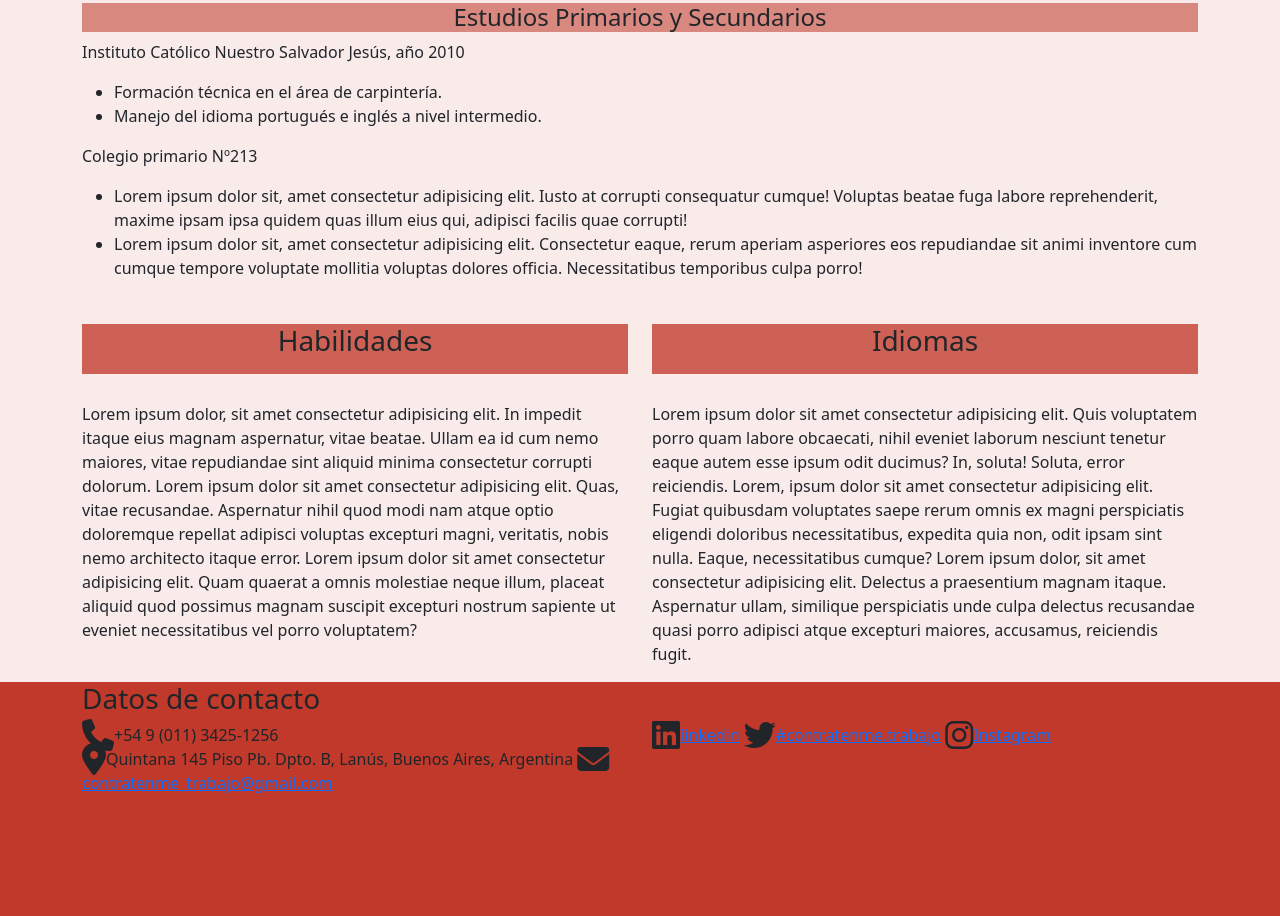
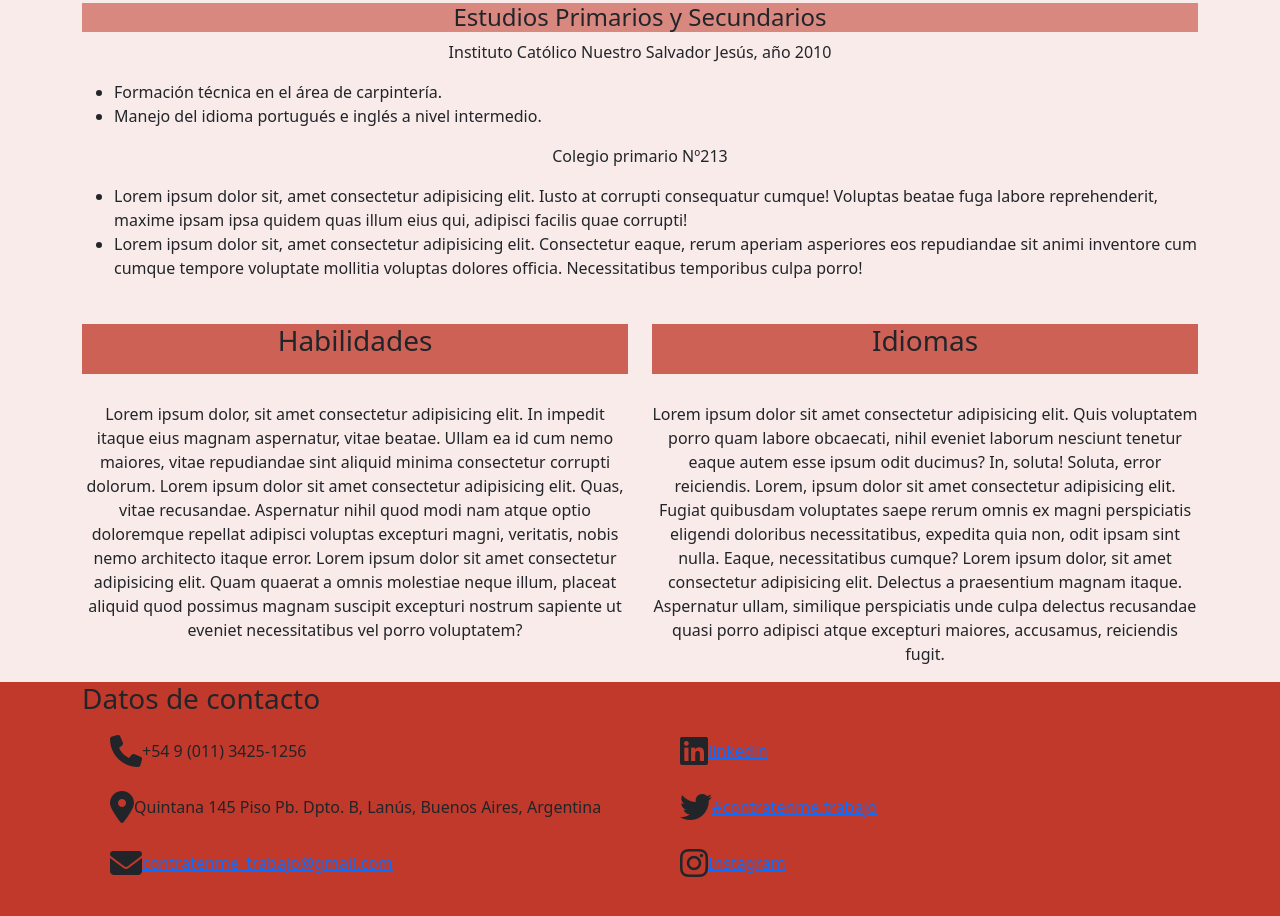
Before and after one commit to MorganHidden/ArgPro4.0, a plain HTML site: page curriculum/cv/index.html in a window 1280 px wide. Shown: the part 1726-2642 px from the top of the page. Drawn offline with nearby package versions, Linux system fonts and the light colour scheme.

Commit message:
poniendo en orden el footer porfin

```diff
--- a/curriculum/cv/index.html
+++ b/curriculum/cv/index.html
@@ -125,15 +125,29 @@
             </div>
             <div id="cuerpo-footer" class="container">
                 <div class="row">
-                    <div id="text-izq" class="col">
-                        <i class="fa-solid fa-phone fa-2xl"></i><span>+54 9 (011) 3425-1256</span><br>
+                    <!--telefono,direccion,email-->
+                    <div class="col">
+                        <div class="container">
+                        <i class="fa-solid fa-phone fa-2xl"></i><span>+54 9 (011) 3425-1256</span>
+                        </div>
+                        <div class="container">
                         <i class="fa-solid fa-location-dot fa-2xl"></i><span>Quintana 145 Piso Pb. Dpto. B, Lanús, Buenos Aires, Argentina</span>
+                        </div>
+                        <div class="container">
                         <i class="fa-solid fa-envelope fa-2xl"></i><a href="https://gmail.com" target="_blank" rel="external" hreflang="en" type="text/html">contratenme_trabajo@gmail.com</a>
                     </div>
-                    <div id="text-der" class="col">
+                    </div>
+                    <!--linkedin,twitter,instagram-->
+                    <div class="col">
+                        <div class="container">
                         <i class="fa-brands fa-linkedin fa-2xl"></i><a href="https://ar.linkedin.com/" target="_blank" rel="external" hreflang="en" type="text/html">linkedin</a>
+                        </div>
+                        <div class="container">
                         <i class="fa-brands fa-twitter fa-2xl"></i><a href="https://twitter.com/" target="_blank" rel="external" hreflang="en" type="text/html">#contratenme.trabajo</a>
+                        </div>
+                        <div class="container">
                         <i class="fa-brands fa-instagram fa-2xl"></i><a href="https://www.instagram.com/" target="_blank" rel="external" hreflang="en" type="text/html">Instagram</a>
+                        </div>
                     </div>
                 </div>
             </div>
--- a/curriculum/cv/styles.css
+++ b/curriculum/cv/styles.css
@@ -26,6 +26,14 @@ body {
     margin-bottom: 1em;
 }
 
+.main p {
+    text-align: center;
+}
+
+.main li{
+    text-align: start;
+}
+
 .main h4 {
     text-align: center;
     background-color: #D98880;
@@ -40,3 +48,8 @@ body {
     height: 500px;
     background-color: #C0392B;
 }
+
+#cuerpo-footer .row .container {
+    margin: 1em;
+    padding-bottom: 1em;
+}
```
